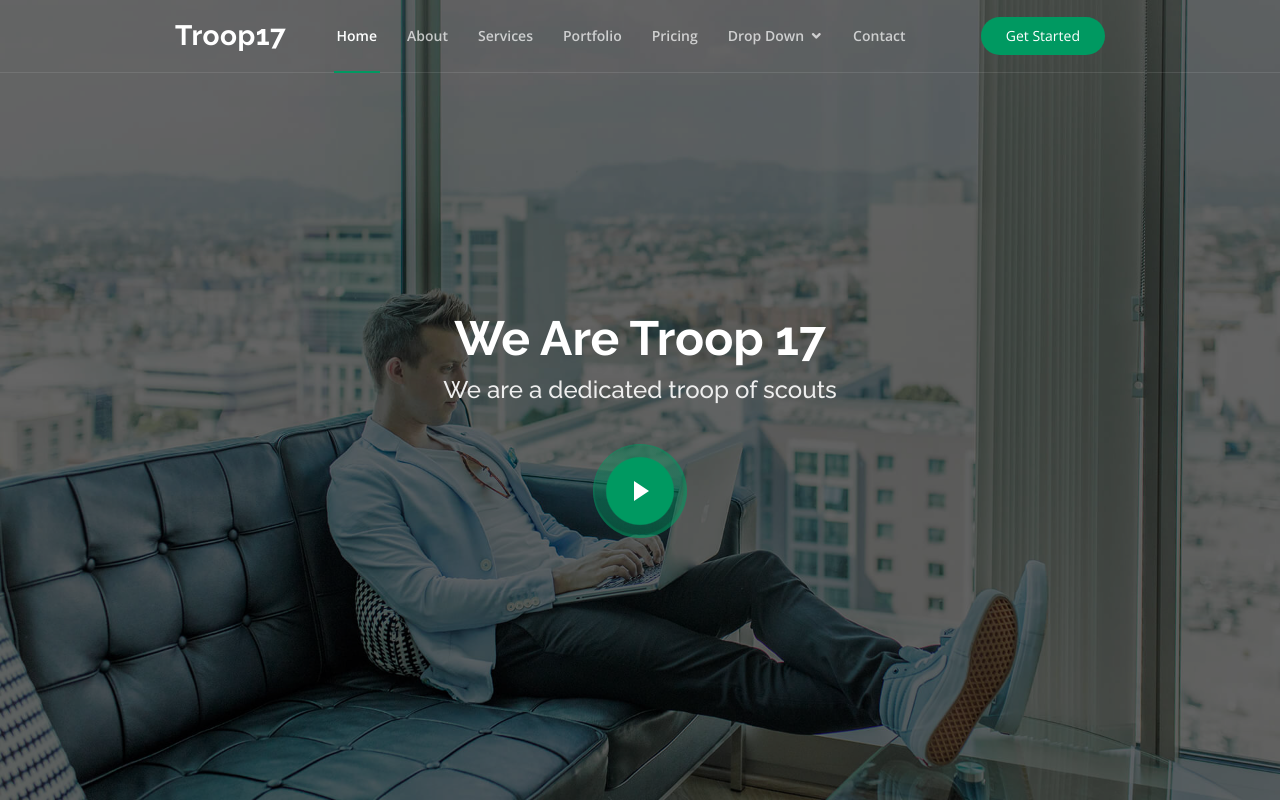
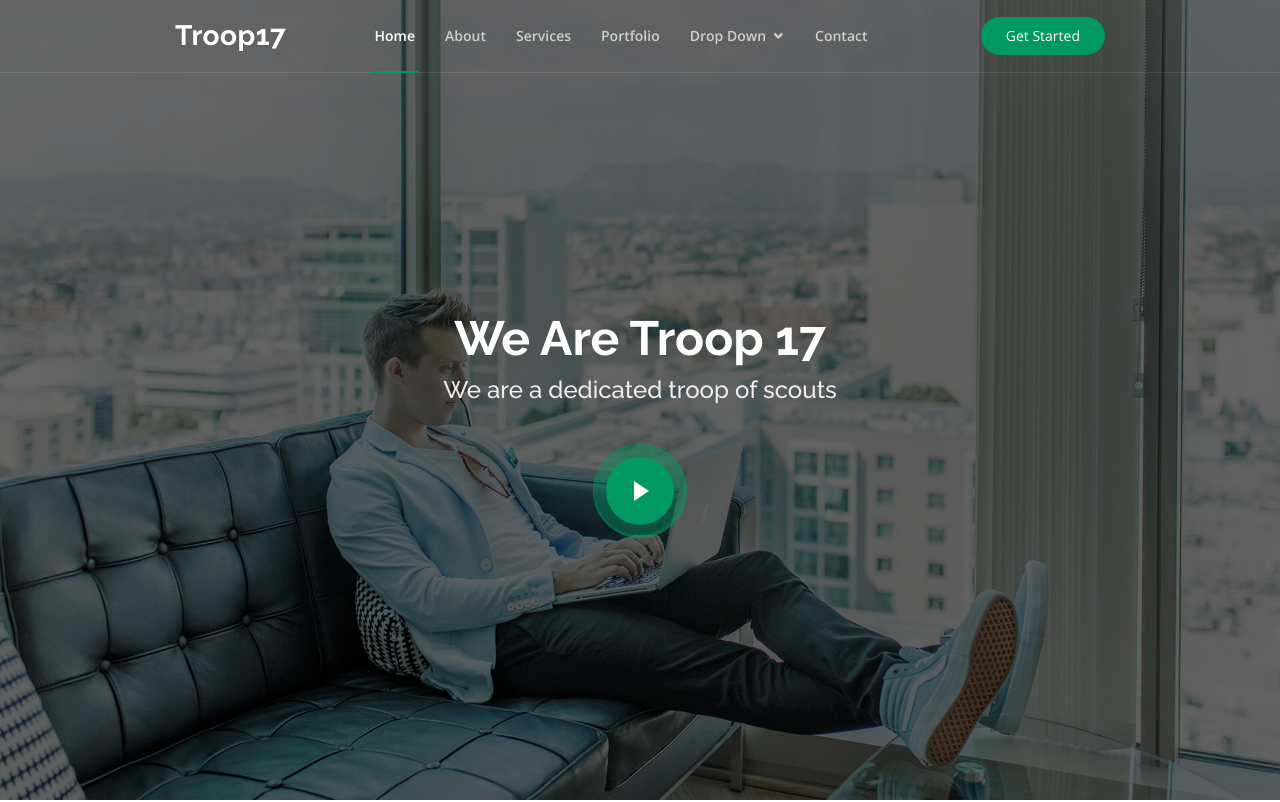
Before and after one commit to sahilvoona/Troop17Website, a plain HTML site: page index.html in a window 1280 px wide. Shown: the top 802 px of the page. Drawn offline with nearby package versions, Linux system fonts and the light colour scheme.

Commit message:
Update index.html
deleted pricing reference

```diff
--- a/index.html
+++ b/index.html
@@ -53,7 +53,6 @@
               <li><a href="#about">About</a></li>
               <li><a href="#services">Services</a></li>
               <li><a href="#portfolio">Portfolio</a></li>
-              <li><a href="#pricing">Pricing</a></li>
               <li class="drop-down"><a href="">Drop Down</a>
                 <ul>
                   <li><a href="#">Drop Down 1</a></li>
```
